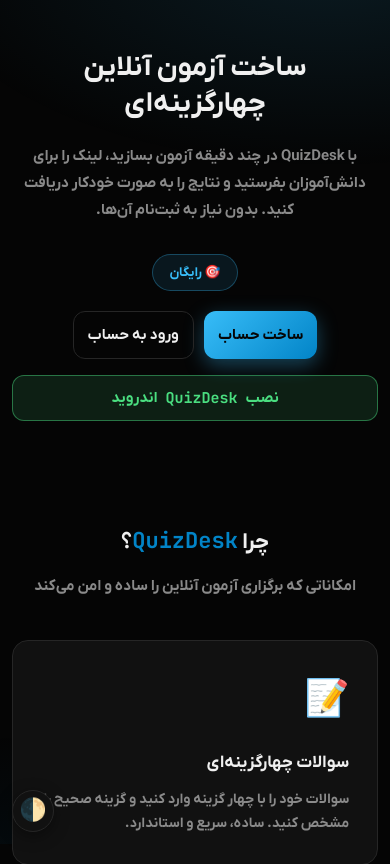
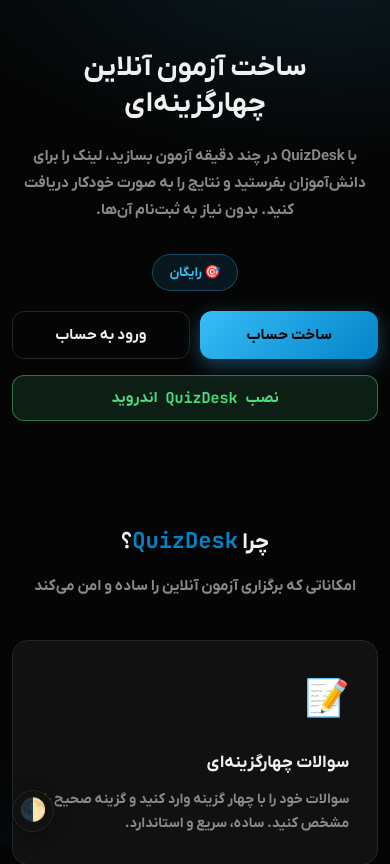
Before and after one commit to ShayanCoder710/QuizDesk, a Flask app: page / in a window 390 px wide. Shown: the top 864 px of the page. Run offline with Flask 3, Linux system fonts and the light colour scheme; some libraries are stand-ins or nearby versions.

Commit message:
equal-width cta buttons on narrow screens

```diff
--- a/static/css/style.css
+++ b/static/css/style.css
@@ -2456,6 +2456,16 @@ body.light-theme .eggy.bottom-right > div {
         padding: 0 12px;
     }
 
+    .landing-cta {
+        display: grid;
+        grid-template-columns: 1fr 1fr;
+        gap: 10px;
+    }
+
+    .landing-app-row .btn {
+        width: 100%;
+    }
+
     .res-search-row {
         display: grid;
         grid-template-columns: repeat(2, 1fr);
@@ -2597,11 +2607,13 @@ body.light-theme .eggy.bottom-right > div {
     }
 
     .landing-cta {
+        display: grid;
+        grid-template-columns: 1fr 1fr;
         gap: 10px;
     }
 
     .landing-cta .btn {
-        width: auto;
+        width: 100%;
         height: 48px;
         padding: 0 14px;
         font-size: 15px;
@@ -2629,7 +2641,7 @@ body.light-theme .eggy.bottom-right > div {
     }
 
     .landing-final-cta .btn {
-        width: auto;
+        width: 100%;
     }
 
     .landing-final-cta .landing-app-row {
```
